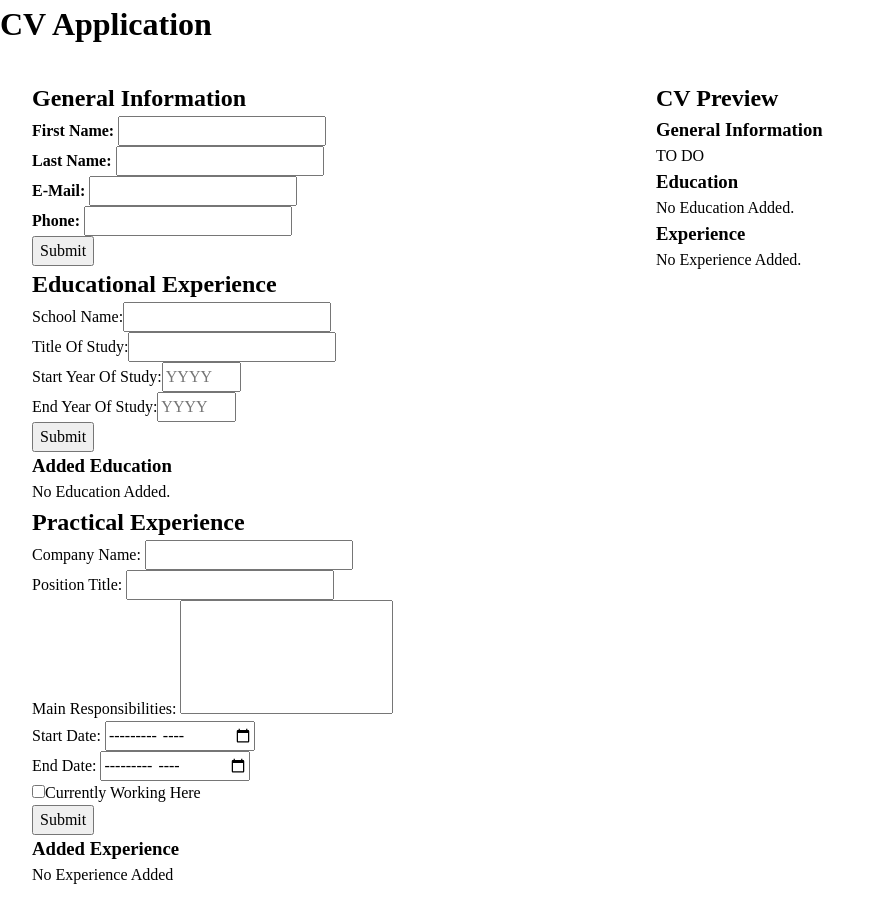
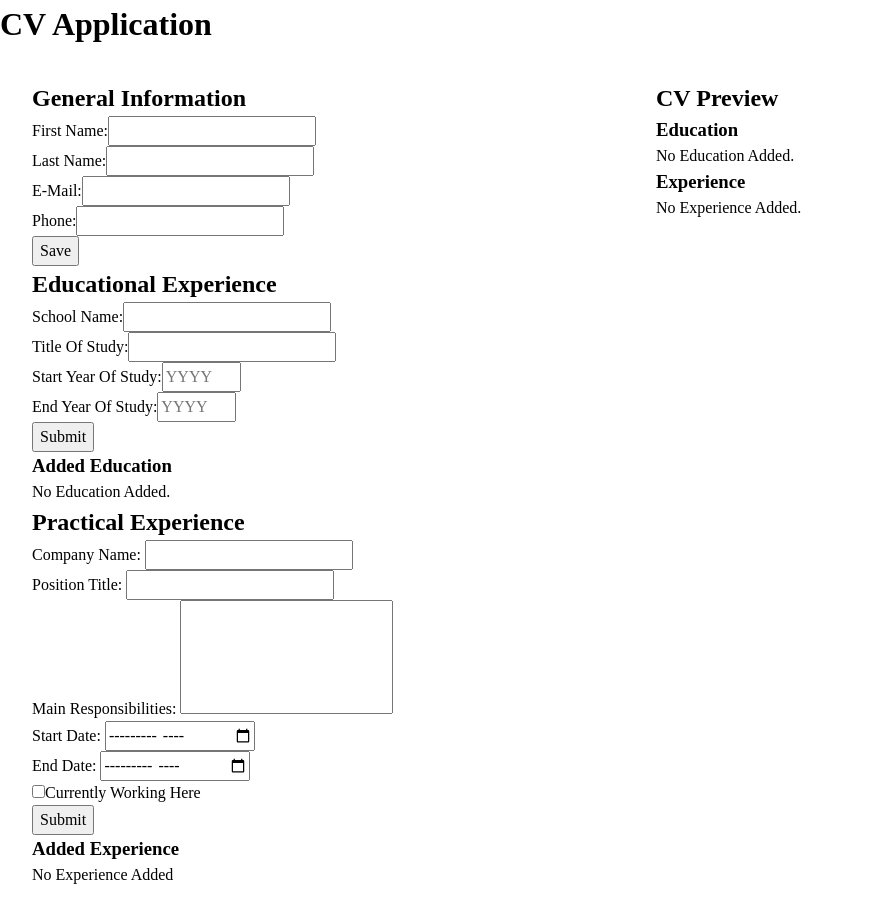
Before and after one commit to rlechuong/cv-application, a React (Vite) app: page / in a window 1280 px wide. Shown: the whole page, without its empty margins (0-885 px from the left). Built offline with nearby package versions, Linux system fonts and the light colour scheme.

Commit message:
Lift GeneralInfo state up and add to preview

```diff
--- a/src/App.jsx
+++ b/src/App.jsx
@@ -6,6 +6,13 @@ import Experience from "./components/Experience";
 import CVPreview from "./components/CVPreview";
 
 function App() {
+  const [generalInfo, setGeneralInfo] = useState({
+    firstName: "",
+    lastName: "",
+    email: "",
+    phone: "",
+    isEditing: true,
+  });
   const [educationList, setEducationList] = useState([]);
   const [experienceList, setExperienceList] = useState([]);
 
@@ -15,12 +22,16 @@ function App() {
 
       <div className="app-container">
         <div className="editor-section">
-          <GeneralInfo />
+          <GeneralInfo generalInfo={generalInfo} setGeneralInfo={setGeneralInfo} />
           <Education educationList={educationList} setEducationList={setEducationList} />
           <Experience experienceList={experienceList} setExperienceList={setExperienceList} />
         </div>
         <div className="preview-section">
-          <CVPreview educationList={educationList} experienceList={experienceList} />
+          <CVPreview
+            generalInfo={generalInfo}
+            educationList={educationList}
+            experienceList={experienceList}
+          />
         </div>
       </div>
     </div>
--- a/src/components/CVPreview.jsx
+++ b/src/components/CVPreview.jsx
@@ -1,4 +1,4 @@
-function CVPreview({ educationList, experienceList }) {
+function CVPreview({ generalInfo, educationList, experienceList }) {
   const formatDate = (dateString) => {
     if (!dateString) return "";
     const [year, month] = dateString.split("-");
@@ -25,8 +25,15 @@ function CVPreview({ educationList, experienceList }) {
 
       {/* General Information Section */}
       <div className="preview-general-info">
-        <h3>General Information</h3>
-        <p>TO DO</p>
+        {generalInfo.firstName && (
+          <>
+            <h3>
+              {generalInfo.firstName} {generalInfo.lastName}
+            </h3>
+            {generalInfo.email && <p>{generalInfo.email}</p>}
+            {generalInfo.phone && <p>{generalInfo.phone}</p>}
+          </>
+        )}
       </div>
 
       {/* Education Section */}
--- a/src/components/GeneralInfo.jsx
+++ b/src/components/GeneralInfo.jsx
@@ -1,30 +1,41 @@
 import { useState } from "react";
 
-function GeneralInfo() {
-  const [firstName, setFirstName] = useState("");
-  const [lastName, setLastName] = useState("");
-  const [email, setEmail] = useState("");
-  const [phone, setPhone] = useState("");
-  const [isEditing, setIsEditing] = useState(true);
+function GeneralInfo({ generalInfo, setGeneralInfo }) {
+  const [firstName, setFirstName] = useState(generalInfo.firstName);
+  const [lastName, setLastName] = useState(generalInfo.lastName);
+  const [email, setEmail] = useState(generalInfo.email);
+  const [phone, setPhone] = useState(generalInfo.phone);
 
   const handleSubmit = (e) => {
     e.preventDefault();
-    console.log(`Form Submitted!`);
-    console.log(`Name: ${firstName} ${lastName}`);
-    console.log(`E-Mail: ${email}`);
-    console.log(`Phone: ${phone}`);
-    setIsEditing(false);
+    setGeneralInfo({ firstName, lastName, email, phone, isEditing: false });
   };
 
-  if (isEditing) {
+  const handleEdit = () => {
+    setFirstName(generalInfo.firstName);
+    setLastName(generalInfo.lastName);
+    setEmail(generalInfo.email);
+    setPhone(generalInfo.phone);
+
+    setGeneralInfo({ ...generalInfo, isEditing: true });
+  };
+
+  const handleCancel = () => {
+    setFirstName(generalInfo.firstName);
+    setLastName(generalInfo.lastName);
+    setEmail(generalInfo.email);
+    setPhone(generalInfo.phone);
+
+    setGeneralInfo({ ...generalInfo, isEditing: false });
+  };
+
+  if (generalInfo.isEditing) {
     return (
       <div>
         <h2>General Information</h2>
         <form onSubmit={handleSubmit}>
           <div>
-            <label htmlFor="firstName">
-              <strong>First Name: </strong>
-            </label>
+            <label htmlFor="firstName">First Name:</label>
             <input
               type="text"
               id="firstName"
@@ -36,9 +47,7 @@ function GeneralInfo() {
           </div>
 
           <div>
-            <label htmlFor="lastName">
-              <strong>Last Name: </strong>
-            </label>
+            <label htmlFor="lastName">Last Name:</label>
             <input
               type="text"
               id="lastName"
@@ -50,9 +59,7 @@ function GeneralInfo() {
           </div>
 
           <div>
-            <label htmlFor="email">
-              <strong>E-Mail: </strong>
-            </label>
+            <label htmlFor="email">E-Mail:</label>
             <input
               type="email"
               id="email"
@@ -64,9 +71,7 @@ function GeneralInfo() {
           </div>
 
           <div>
-            <label htmlFor="phone">
-              <strong>Phone: </strong>
-            </label>
+            <label htmlFor="phone">Phone:</label>
             <input
               type="tel"
               id="phone"
@@ -77,7 +82,12 @@ function GeneralInfo() {
             />
           </div>
 
-          <button type="submit">Submit</button>
+          <button type="submit">Save</button>
+          {generalInfo.firstName && (
+            <button type="button" onClick={handleCancel}>
+              Cancel
+            </button>
+          )}
         </form>
       </div>
     );
@@ -88,15 +98,15 @@ function GeneralInfo() {
       <h2>General Information</h2>
       <div className="info-display">
         <p>
-          <strong>Name: </strong> {firstName} {lastName}
+          <strong>Name: </strong> {generalInfo.firstName} {generalInfo.lastName}
         </p>
         <p>
-          <strong>E-Mail: </strong> {email}
+          <strong>E-Mail: </strong> {generalInfo.email}
         </p>
         <p>
-          <strong>Phone: </strong> {phone}
+          <strong>Phone: </strong> {generalInfo.phone}
         </p>
-        <button onClick={() => setIsEditing(true)}>Edit</button>
+        <button onClick={handleEdit}>Edit</button>
       </div>
     </div>
   );
```
